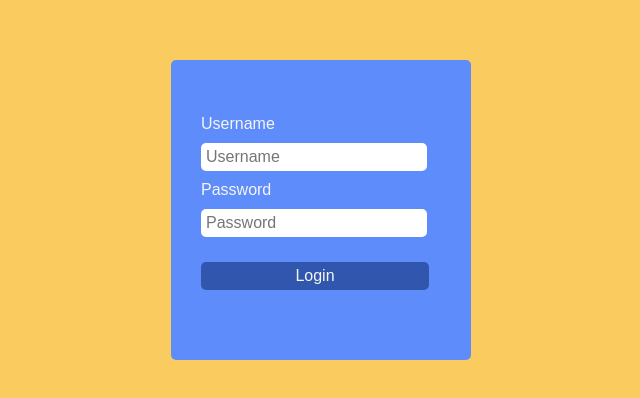
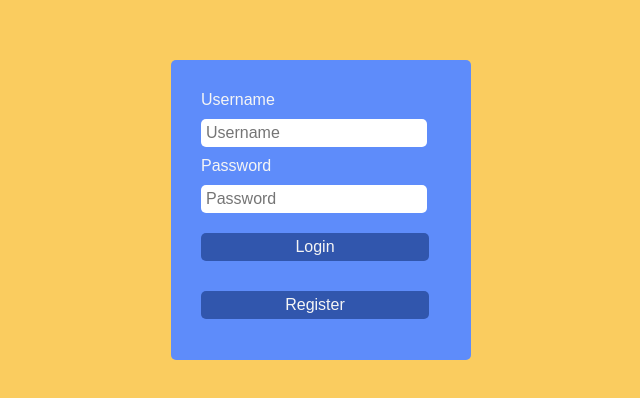
Before and after one commit to 1269124/Node-JS-Project---Social-Network, an Angular app in the folder frontend/SN/: page /login in a window 1280 px wide. Shown: the part 190-588 px from the top of the page, without its empty margins (319-959 px from the left). Built offline with nearby package versions, Linux system fonts and the light colour scheme.

Commit message:
register v3
figured out how to route between modules pog

```diff
--- a/frontend/SN/src/app/app-routing.module.ts
+++ b/frontend/SN/src/app/app-routing.module.ts
@@ -5,10 +5,12 @@ import {MovieComponent} from "./components/movie/movie.component";
 import {LoginComponent} from "./components/login/login.component";
 import {NotFoundComponent} from "./components/not-found/not-found.component";
 import {AuthenticationGuard} from "./guards/authentication.guard";
+import {RegisterComponent} from "./components/register/register.component";
 
 const routes: Routes = [
   {path: "", redirectTo: "/login", pathMatch: "full"},
   {path: "login", component: LoginComponent},
+  {path: "register", component: RegisterComponent},
   {path: "movie", component: ListComponent, canActivate: [AuthenticationGuard]},
   {path: "movie/:id", component: MovieComponent, canActivate: [AuthenticationGuard]},
   {path: "**", component: NotFoundComponent, canActivate: [AuthenticationGuard]}
--- a/frontend/SN/src/app/components/login/login.component.html
+++ b/frontend/SN/src/app/components/login/login.component.html
@@ -5,5 +5,6 @@
     <label>Password</label>
     <input type="text" placeholder="Password"/>
     <button (click)="login()">Login</button>
+    <button (click)="register()">Register</button>
   </form>
 </div>
--- a/frontend/SN/src/app/components/login/login.component.scss
+++ b/frontend/SN/src/app/components/login/login.component.scss
@@ -36,7 +36,7 @@ $light_brown: #FACC5F;
 
     button {
       width: 95%;
-      margin: 20px 0;
+      margin: 15px 0;
       padding: 5px;
       border: none;
       border-radius: 5px;
--- a/frontend/SN/src/app/components/login/login.component.ts
+++ b/frontend/SN/src/app/components/login/login.component.ts
@@ -37,4 +37,8 @@ export class LoginComponent implements OnInit {
     this.router.navigateByUrl("/movie")
   }
 
+  register() {
+    this.router.navigateByUrl("/register")
+  }
+
 }
```
